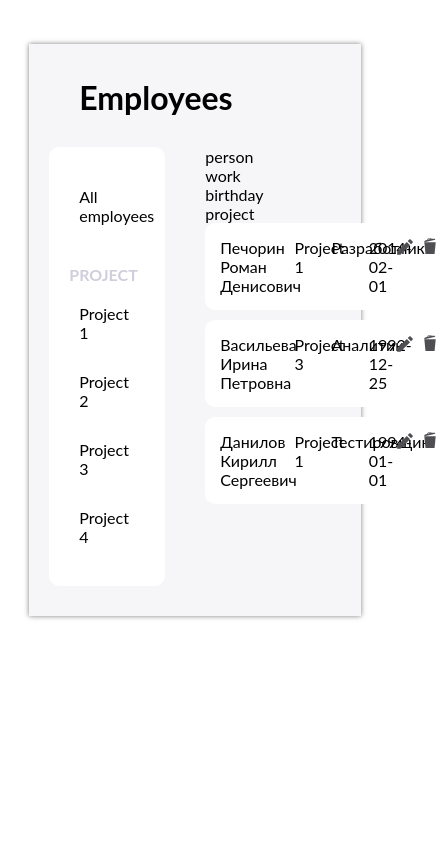
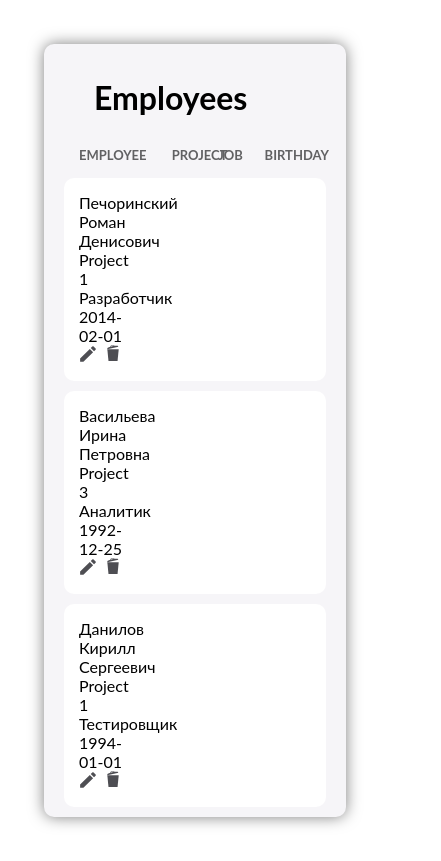
Before and after one commit to ChristieKh/employees-CRUD, a React (Create React App) app: page / in a window 390 px wide. Shown: the whole page, 441 px wide, since content can reach past the window. Built offline with nearby package versions, Linux system fonts and the light colour scheme.

Commit message:
added styles for tablet

```diff
--- a/package.json
+++ b/package.json
@@ -4,7 +4,7 @@
   "private": true,
   "homepage": "https://christiekh.github.io/employees-test",
   "dependencies": {
-    "@babel/plugin-transform-runtime": "^7.9.6",
+    "@babel/plugin-transform-runtime": "7.9.6",
     "@types/classnames": "^2.2.10",
     "@types/node": "14.0.4",
     "@types/react": "16.9.35",
@@ -50,7 +50,7 @@
     "eslint-plugin-react": "7.20.0",
     "eslint-plugin-react-hooks": "2.5.1",
     "eslint-plugin-security": "1.4.0",
-    "import-jsx": "^4.0.0",
+    "import-jsx": "4.0.0",
     "prettier": "2.0.5",
     "stylelint": "13.5.0",
     "stylelint-config-recommended-scss": "4.2.0",
--- a/src/page/_components/cards-employees/_components/header/index.module.scss
+++ b/src/page/_components/cards-employees/_components/header/index.module.scss
@@ -1,3 +1,28 @@
+@import "./src/styles/mixins.module.scss";
+
 .Header {
+  @include reset-default-styles();
+  display: flex;
+  padding: 0 15px 15px;
+  font-weight: 700;
+  color: #616163;
+  font-size: 13px;
 
+  &__cell {
+    &-employee {
+      width: 40%;
+    }
+
+    &-project {
+      width: 20%;
+    }
+
+    &-job {
+      width: 20%;
+    }
+
+    &-birthday {
+      width: 20%;
+    }
+  }
 }
--- a/src/page/_components/cards-employees/_components/header/index.tsx
+++ b/src/page/_components/cards-employees/_components/header/index.tsx
@@ -1,5 +1,6 @@
 import React, { memo } from 'react';
 import classnames from 'classnames/bind';
+import { HEADER_EMPLOYEE_CARD } from '../../../../_constants';
 import styles from './index.module.scss';
 
 const cn = classnames.bind(styles);
@@ -11,9 +12,11 @@ type PropsType = {
 };
 
 export const Header = memo(({ cells }: PropsType) => (
-  <div>
-    {cells.map((cell) => (
-      <p>{cell}</p>
+  <ul className={cn(COMPONENT_STYLE_NAME)}>
+    {HEADER_EMPLOYEE_CARD.map(({ name, id }) => (
+      <li key={id} className={cn(`${COMPONENT_STYLE_NAME}__cell-${name}`)}>
+        <p>{name.toUpperCase()}</p>
+      </li>
     ))}
-  </div>
+  </ul>
 ));
--- a/src/page/_components/cards-employees/_components/person-card/index.module.scss
+++ b/src/page/_components/cards-employees/_components/person-card/index.module.scss
@@ -1,3 +1,5 @@
+@import "./src/styles/media.module.scss";
+
 .Item-card {
   display: flex;
 
@@ -6,16 +8,26 @@
     font-weight: 600
   }
 
+  &__cell {
+    padding-right: 8px;
+  }
+
   &__person {
     width: 40%;
+    padding-right: 5px;
+  }
+
+  &__project-info {
+    display: flex;
+    width: 45%
   }
 
   &__project {
-    width: 20%;
+    width: 55%;
   }
 
   &__job-position {
-    width: 20%;
+    width: 45%;
   }
 
   &__birthday {
@@ -35,3 +47,26 @@
     padding-right: 10px;
   }
 }
+
+@media #{$max-tablet} {
+  .Item-card {
+    &__person {
+      width: 45%;
+    }
+
+    &__project-info {
+      flex-direction: column;
+      width: 30%
+    }
+
+    &__birthday {
+      width: 20%;
+    }
+  }
+}
+
+@media #{$mobile} {
+  .Item-card {
+    flex-direction: column;
+  }
+}
--- a/src/page/_components/cards-employees/_components/person-card/index.tsx
+++ b/src/page/_components/cards-employees/_components/person-card/index.tsx
@@ -5,7 +5,7 @@ import styles from './index.module.scss';
 
 const cn = classnames.bind(styles);
 
-const COMPONENT_STYLE_NAME = 'Item-card';
+const STYLE_NAME = 'Item-card';
 
 type PropsType = {
   person: string;
@@ -16,28 +16,29 @@ type PropsType = {
 
 export const PersonCard = memo(
   ({ person, work, birthday, project }: PropsType) => (
-    <div className={cn(COMPONENT_STYLE_NAME)}>
-      <div className={cn(`${COMPONENT_STYLE_NAME}__person`)}>
-        <p className={cn(`${COMPONENT_STYLE_NAME}__person-text`)}>{person}</p>
+    <div className={cn(STYLE_NAME)}>
+      <div className={cn(`${STYLE_NAME}__cell`, `${STYLE_NAME}__person`)}>
+        <p className={cn(`${STYLE_NAME}__person-text`)}>{person}</p>
       </div>
-      <div className={cn(`${COMPONENT_STYLE_NAME}__project`)}>
-        <p className={cn(`${COMPONENT_STYLE_NAME}__project-text`)}>{project}</p>
+      <div className={cn(`${STYLE_NAME}__project-info`)}>
+        <div className={cn(`${STYLE_NAME}__cell`, `${STYLE_NAME}__project`)}>
+          <p className={cn(`${STYLE_NAME}__project-text`)}>{project}</p>
+        </div>
+
+        <div
+          className={cn(`${STYLE_NAME}__cell`, `${STYLE_NAME}__job-position`)}
+        >
+          <p className={cn(`${STYLE_NAME}__job-position-text`)}>{work}</p>
+        </div>
       </div>
-      <div className={cn(`${COMPONENT_STYLE_NAME}__job-position`)}>
-        <p className={cn(`${COMPONENT_STYLE_NAME}__job-position-text`)}>
-          {work}
-        </p>
+      <div className={cn(`${STYLE_NAME}__cell`, `${STYLE_NAME}__birthday`)}>
+        <p className={cn(`${STYLE_NAME}__birthday-text`)}>{birthday}</p>
       </div>
-      <div className={cn(`${COMPONENT_STYLE_NAME}__birthday`)}>
-        <p className={cn(`${COMPONENT_STYLE_NAME}__birthday-text`)}>
-          {birthday}
-        </p>
-      </div>
-      <div className={cn(`${COMPONENT_STYLE_NAME}__actions`)}>
-        <div className={cn(`${COMPONENT_STYLE_NAME}__edit`)}>
+      <div className={cn(`${STYLE_NAME}__cell`, `${STYLE_NAME}__actions`)}>
+        <div className={cn(`${STYLE_NAME}__edit`)}>
           <EditIcon />
         </div>
-        <div className={cn(`${COMPONENT_STYLE_NAME}__delete`)}>
+        <div className={cn(`${STYLE_NAME}__delete`)}>
           <DeleteIcon />
         </div>
       </div>
--- a/src/page/_components/cards-employees/index.tsx
+++ b/src/page/_components/cards-employees/index.tsx
@@ -1,4 +1,4 @@
-import React, {memo, useMemo} from 'react';
+import React, { memo, useMemo } from 'react';
 import classnames from 'classnames/bind';
 import { EMPLOYEES } from '../../_constants';
 import { PersonCard } from './_components/person-card';
--- a/src/page/_components/project-menu/index.module.scss
+++ b/src/page/_components/project-menu/index.module.scss
@@ -3,9 +3,11 @@
   border-radius: 10px;
   padding: 30px 30px 30px 20px;
 
-  &__all-employees {
-    padding: 10px;
+  &__text-all {
+    padding: 10px 0;
     cursor: pointer;
+    font-weight: 600;
+    color: #616163;
 
     &:hover {
       background: #f3f4f5;
--- a/src/page/_components/project-menu/index.tsx
+++ b/src/page/_components/project-menu/index.tsx
@@ -9,8 +9,8 @@ const COMPONENT_STYLE_NAME = 'Project-menu';
 
 export const ProjectMenu = memo(() => (
   <div className={cn(COMPONENT_STYLE_NAME)}>
-    <div className={cn(`${COMPONENT_STYLE_NAME}__all-employees`)}>
-      <p>All employees</p>
+    <div className={cn(`${COMPONENT_STYLE_NAME}__text-all`)}>
+      <h4>ALL EMPLOYEES</h4>
     </div>
     <div className={cn(`${COMPONENT_STYLE_NAME}__title-project`)}>
       <h4>PROJECT</h4>
--- a/src/page/_constants/index.ts
+++ b/src/page/_constants/index.ts
@@ -3,7 +3,7 @@ import { EmployeesType } from '../_types';
 export const EMPLOYEES: Array<EmployeesType> = [
   {
     id: 1,
-    person: 'Печорин Роман Денисович',
+    person: 'Печоринский Роман Денисович',
     work: 'Разработчик',
     birthday: '2014-02-01',
     project: 'Project 1',
@@ -21,6 +21,25 @@ export const EMPLOYEES: Array<EmployeesType> = [
     work: 'Тестировщик',
     birthday: '1994-01-01',
     project: 'Project 1',
+  },
+];
+
+export const HEADER_EMPLOYEE_CARD = [
+  {
+    id: 1,
+    name: 'employee',
+  },
+  {
+    id: 2,
+    name: 'project',
+  },
+  {
+    id: 3,
+    name: 'job',
+  },
+  {
+    id: 4,
+    name: 'birthday',
   },
 ];
 
--- a/src/page/index.module.scss
+++ b/src/page/index.module.scss
@@ -1,3 +1,5 @@
+@import "./src/styles/media.module.scss";
+
 .Page {
   display: flex;
   justify-content: center;
@@ -6,7 +8,8 @@
     background: #f6f5f8;
     width: 85%;
     margin: 44px;
-    box-shadow: 0 0 5px rgba(0, 0, 0, 0.5);
+    box-shadow: 0 0 15px rgba(0, 0, 0, 0.5);
+    border-radius: 10px;
   }
 
   &__title {
@@ -23,14 +26,27 @@
   }
 
   &__menu {
-    width: 35%;
+    width: 30%;
     margin-bottom: 30px;
   }
 
   &__cards-box {
-    width: 65%;
+    width: 70%;
   }
 }
+
+@media #{$max-tablet} {
+  .Page {
+    &__menu {
+      display: none;
+    }
+
+    &__cards-box {
+      width: 100%;
+    }
+  }
+}
+
 
 .Text {
   margin: 0;
--- /dev/null
+++ b/src/styles/media.module.scss
@@ -0,0 +1,16 @@
+// media
+
+$max-mobile-small-width: 375px;
+$max-mobile-width: 480px;
+$max-tablet-width: 1150px;
+$min-tablet-width: 810px;
+
+
+$max-mini-desktop-width: 1280px;
+
+$mobile-small: "(max-width: #{$max-mobile-small-width})";
+$mobile: "(max-width: #{$max-mobile-width})";
+$max-tablet: "(max-width: #{$max-tablet-width})";
+$min-tablet: "(max-width: #{$min-tablet-width})";
+
+$mini-desktop: "(max-width: #{$max-mini-desktop-width})";
--- /dev/null
+++ b/src/styles/mixins.module.scss
@@ -0,0 +1,6 @@
+@mixin reset-default-styles {
+  padding: 0;
+  margin: 0;
+  text-decoration: none;
+  list-style: none;
+}
```
